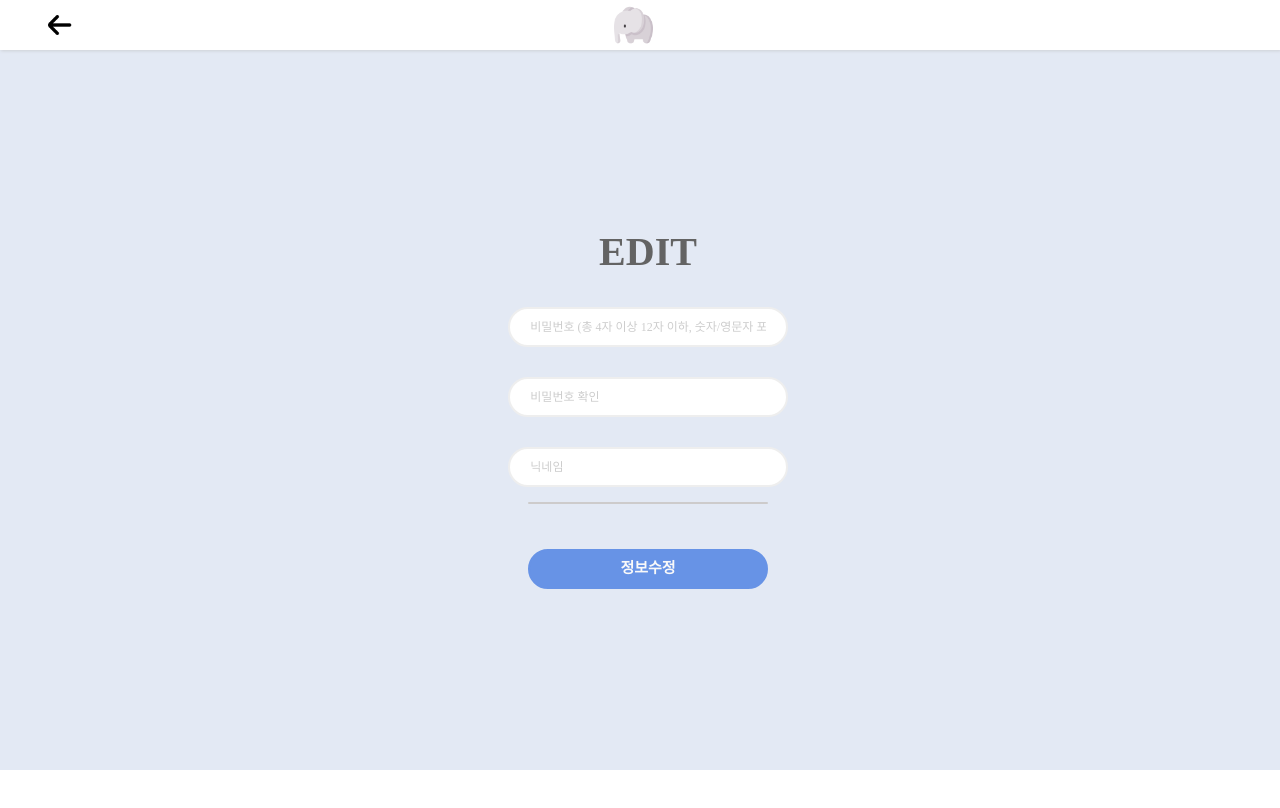
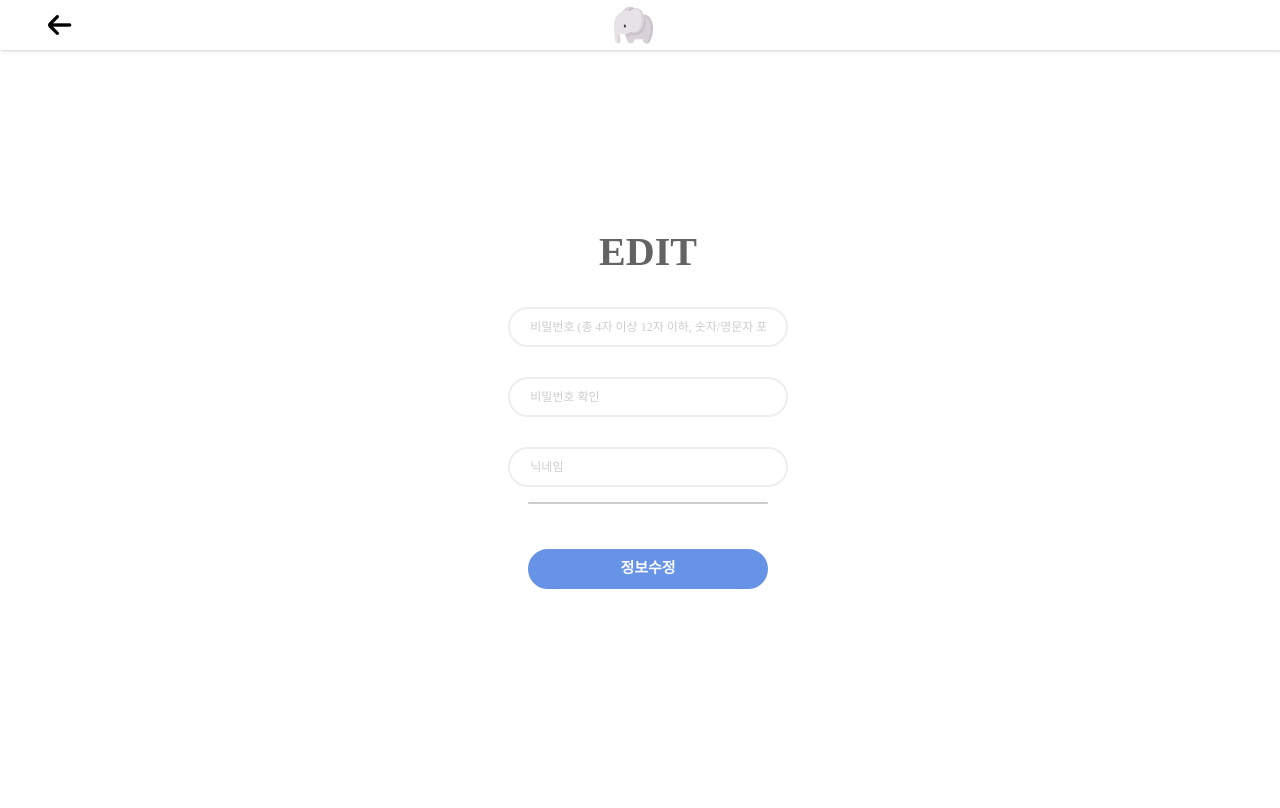
Before and after one commit to onewithtruth/cokkirimarketclient, a React (Create React App) app in the folder client/: page /myedit in a window 1280 px wide. Shown: the top 808 px of the page. Built offline with nearby package versions, Linux system fonts and the light colour scheme.

Commit message:
fix modal in mt edit page

```diff
--- a/client/src/Routers.js
+++ b/client/src/Routers.js
@@ -80,7 +80,13 @@ export const Routers = ({
         />
         <Route
           path='/myedit'
-          element={<MyEdit isLogin={isLogin} accessToken={accessToken} />}
+          element={
+            <MyEdit
+              isLogin={isLogin}
+              accessToken={accessToken}
+              setShowModal={setShowModal}
+            />
+          }
         />
         <Route
           path='/oauth'
--- a/client/src/pages/MyEdit.js
+++ b/client/src/pages/MyEdit.js
@@ -15,7 +15,7 @@ import {
   ErrorMsgLast
 } from './Join';
 
-const MyEdit = ({ isLogin, accessToken }) => {
+const MyEdit = ({ isLogin, accessToken, setShowModal }) => {
   const navigate = useNavigate();
   const [userinfo, setuserinfo] = useState({
     user_id: '',
@@ -74,6 +74,7 @@ const MyEdit = ({ isLogin, accessToken }) => {
 
     axios(options)
       .then((res) => {
+        setShowModal(true);
         navigate('/mypage');
       })
       .catch(function (error) {
@@ -149,8 +150,7 @@ const layout = css`
 `;
 
 const Main = styled.main`
-  ${layout}
-  background-color: ${({ theme }) => theme.colors.grey_light};
+  ${layout}// background-color: ${({ theme }) => theme.colors.grey_light};
 `;
 
 export const EditContainer = styled.div`
```
